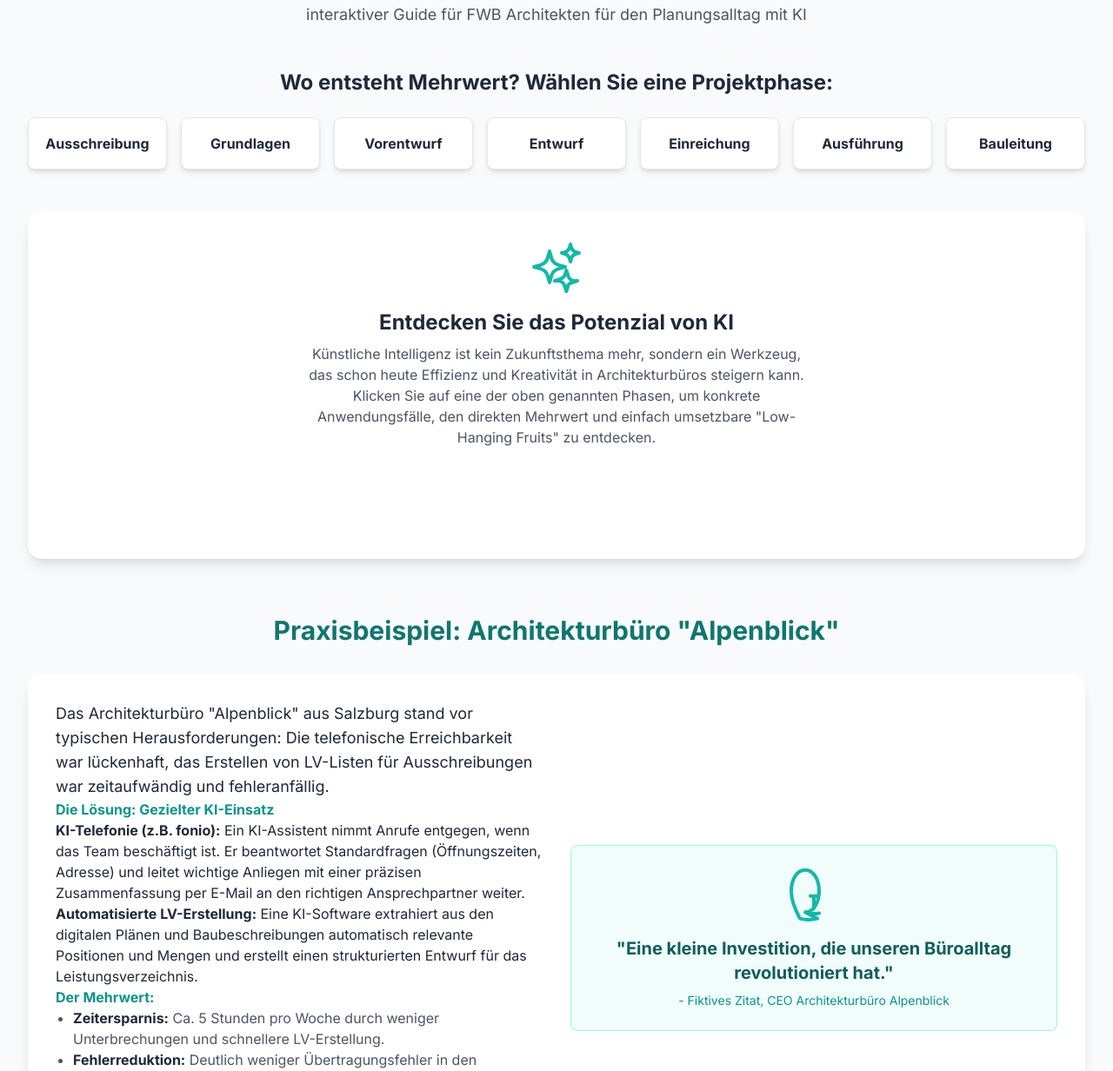
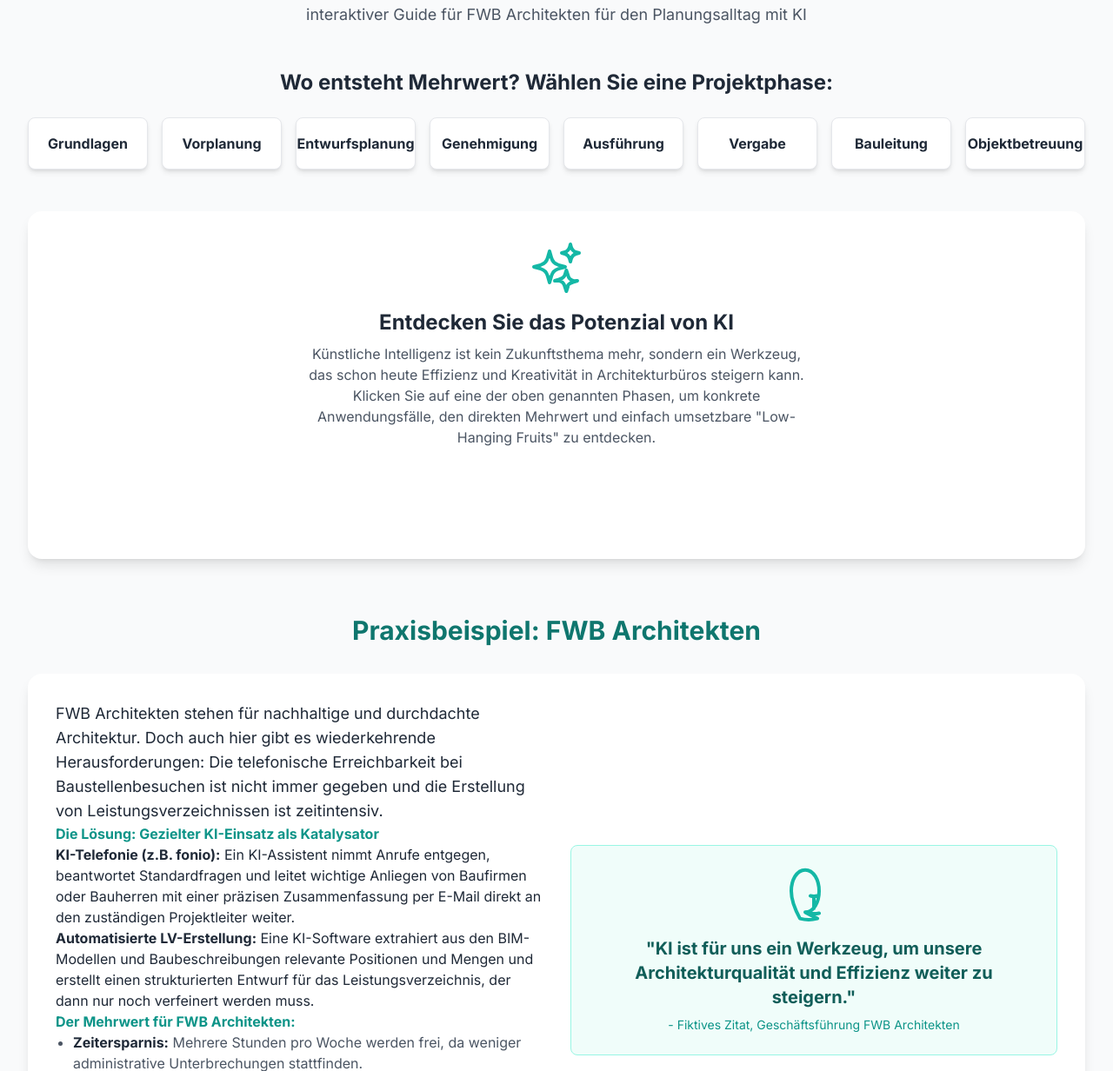
Before and after one commit to kovacc13/Architekten-KI-Tools-2-FWB, a plain HTML site: page index.html in a window 1280 px wide. Shown: the part 93-1325 px from the top of the page at 87% size. Drawn offline with nearby package versions, Linux system fonts and the light colour scheme.

Commit message:
Update index.html

```diff
--- a/index.html
+++ b/index.html
@@ -83,7 +83,7 @@
         <!-- Phasen-Navigation -->
         <div class="mb-12">
             <h2 class="text-2xl font-bold text-center mb-6">Wo entsteht Mehrwert? Wählen Sie eine Projektphase:</h2>
-            <div id="phase-selector" class="grid grid-cols-2 sm:grid-cols-4 lg:grid-cols-7 gap-4">
+            <div id="phase-selector" class="grid grid-cols-2 sm:grid-cols-4 lg:grid-cols-8 gap-4">
                 <!-- Phase cards will be dynamically generated here -->
             </div>
         </div>
@@ -95,29 +95,29 @@
 
         <!-- Praxisbeispiel Section -->
         <section class="mt-16">
-            <h2 class="text-3xl font-bold text-center mb-8 text-teal-700">Praxisbeispiel: Architekturbüro "Alpenblick"</h2>
+            <h2 class="text-3xl font-bold text-center mb-8 text-teal-700">Praxisbeispiel: FWB Architekten</h2>
             <div class="bg-white p-8 rounded-2xl shadow-lg grid md:grid-cols-2 gap-8 items-center">
                 <div class="prose max-w-none">
-                    <p class="text-lg">Das Architekturbüro "Alpenblick" aus Salzburg stand vor typischen Herausforderungen: Die telefonische Erreichbarkeit war lückenhaft, das Erstellen von LV-Listen für Ausschreibungen war zeitaufwändig und fehleranfällig.</p>
-                    <h4 class="font-semibold text-teal-600">Die Lösung: Gezielter KI-Einsatz</h4>
+                    <p class="text-lg">FWB Architekten stehen für nachhaltige und durchdachte Architektur. Doch auch hier gibt es wiederkehrende Herausforderungen: Die telefonische Erreichbarkeit bei Baustellenbesuchen ist nicht immer gegeben und die Erstellung von Leistungsverzeichnissen ist zeitintensiv.</p>
+                    <h4 class="font-semibold text-teal-600">Die Lösung: Gezielter KI-Einsatz als Katalysator</h4>
                     <ul>
-                        <li><strong>KI-Telefonie (z.B. fonio):</strong> Ein KI-Assistent nimmt Anrufe entgegen, wenn das Team beschäftigt ist. Er beantwortet Standardfragen (Öffnungszeiten, Adresse) und leitet wichtige Anliegen mit einer präzisen Zusammenfassung per E-Mail an den richtigen Ansprechpartner weiter.</li>
-                        <li><strong>Automatisierte LV-Erstellung:</strong> Eine KI-Software extrahiert aus den digitalen Plänen und Baubeschreibungen automatisch relevante Positionen und Mengen und erstellt einen strukturierten Entwurf für das Leistungsverzeichnis.</li>
+                        <li><strong>KI-Telefonie (z.B. fonio):</strong> Ein KI-Assistent nimmt Anrufe entgegen, beantwortet Standardfragen und leitet wichtige Anliegen von Baufirmen oder Bauherren mit einer präzisen Zusammenfassung per E-Mail direkt an den zuständigen Projektleiter weiter.</li>
+                        <li><strong>Automatisierte LV-Erstellung:</strong> Eine KI-Software extrahiert aus den BIM-Modellen und Baubeschreibungen relevante Positionen und Mengen und erstellt einen strukturierten Entwurf für das Leistungsverzeichnis, der dann nur noch verfeinert werden muss.</li>
                     </ul>
-                     <h4 class="font-semibold text-teal-600">Der Mehrwert:</h4>
+                     <h4 class="font-semibold text-teal-600">Der Mehrwert für FWB Architekten:</h4>
                     <ul class="list-disc pl-5 text-gray-600">
-                        <li><strong class="text-gray-800">Zeitersparnis:</strong> Ca. 5 Stunden pro Woche durch weniger Unterbrechungen und schnellere LV-Erstellung.</li>
-                        <li><strong class="text-gray-800">Fehlerreduktion:</strong> Deutlich weniger Übertragungsfehler in den Ausschreibungsunterlagen.</li>
-                        <li><strong class="text-gray-800">Bessere Erreichbarkeit:</strong> Kein Anruf geht mehr verloren, was die Kundenzufriedenheit spürbar erhöht hat.</li>
-                        <li><strong class="text-gray-800">Fokus auf Kernkompetenz:</strong> Das Team kann sich wieder mehr auf die kreative Entwurfsarbeit konzentrieren.</li>
+                        <li><strong class="text-gray-800">Zeitersparnis:</strong> Mehrere Stunden pro Woche werden frei, da weniger administrative Unterbrechungen stattfinden.</li>
+                        <li><strong class="text-gray-800">Fehlerreduktion:</strong> Weniger Übertragungsfehler in den Ausschreibungen erhöhen die Kostensicherheit.</li>
+                        <li><strong class="text-gray-800">Bessere Erreichbarkeit:</strong> Jeder Anruf wird professionell bearbeitet, was die Zufriedenheit der Projektpartner steigert.</li>
+                        <li><strong class="text-gray-800">Fokus auf Kernkompetenz:</strong> Das Team kann sich auf die Architektur und die intensive Betreuung der Projekte konzentrieren.</li>
                     </ul>
                 </div>
                 <div class="bg-teal-50 p-6 rounded-lg border border-teal-200 text-center">
                     <svg class="mx-auto h-16 w-16 text-teal-500" xmlns="http://www.w3.org/2000/svg" fill="none" viewBox="0 0 24 24" stroke-width="1.5" stroke="currentColor">
                         <path stroke-linecap="round" stroke-linejoin="round" d="M12 18v-5.25m0 0a6.01 6.01 0 001.5-.189m-1.5.189a6.01 6.01 0 01-1.5-.189m3.75 7.478a12.06 12.06 0 01-4.5 0m3.75 2.311a15.045 15.045 0 01-7.5 0C4.508 19.64 2.25 15.184 2.25 10.5 2.25 5.816 4.508 1.36 8.25 1.36c3.742 0 6 4.456 6 9.14 0 4.684-2.258 9.14-6 9.14z" />
                     </svg>
-                    <p class="mt-4 text-xl font-semibold text-teal-800">"Eine kleine Investition, die unseren Büroalltag revolutioniert hat."</p>
-                    <p class="text-sm text-teal-600 mt-2">- Fiktives Zitat, CEO Architekturbüro Alpenblick</p>
+                    <p class="mt-4 text-xl font-semibold text-teal-800">"KI ist für uns ein Werkzeug, um unsere Architekturqualität und Effizienz weiter zu steigern."</p>
+                    <p class="text-sm text-teal-600 mt-2">- Fiktives Zitat, Geschäftsführung FWB Architekten</p>
                 </div>
             </div>
         </section>
@@ -151,13 +151,14 @@
 
     <script>
         const phases = [
-            { id: 'ausschreibung', title: 'Ausschreibung' },
             { id: 'grundlagen', title: 'Grundlagen' },
-            { id: 'vorentwurf', title: 'Vorentwurf' },
-            { id: 'entwurf', title: 'Entwurf' },
-            { id: 'einreichung', title: 'Einreichung' },
+            { id: 'vorentwurf', title: 'Vorplanung' },
+            { id: 'entwurf', title: 'Entwurfsplanung' },
+            { id: 'einreichung', title: 'Genehmigung' },
             { id: 'ausfuehrung', title: 'Ausführung' },
+            { id: 'ausschreibung', title: 'Vergabe' },
             { id: 'bauleitung', title: 'Bauleitung' },
+            { id: 'objektbetreuung', title: 'Objektbetreuung' },
         ];
 
         const content = {
@@ -169,127 +170,85 @@
                 </div>
             `,
             grundlagen: `
-                <h3 class="text-2xl font-bold text-teal-700 mb-4">Grundlagenermittlung</h3>
-                <p class="mb-6">In dieser frühen Phase hilft KI, schnell eine solide Basis für Entscheidungen zu schaffen.</p>
-                <div class="grid md:grid-cols-2 gap-6">
+                <h3 class="text-2xl font-bold text-teal-700 mb-4">Leistungsphase 1: Grundlagenermittlung</h3>
+                <p class="mb-6">In dieser Phase geht es um die Klärung der Aufgabenstellung und die Definition der Projekt-Rahmenbedingungen.</p>
+                <div class="grid md:grid-cols-1 gap-6">
                     <div>
-                        <h4 class="font-semibold mb-2">Welcher Mehrwert?</h4>
+                        <h4 class="font-semibold mb-2">Anwendungsfälle</h4>
                         <ul class="list-disc pl-5 text-gray-600 space-y-1">
-                            <li>Beschleunigte Standort- und Bedarfsanalysen</li>
-                            <li>Bessere Datengrundlage für erste Konzepte</li>
-                            <li>Schnelle Identifikation von rechtlichen Rahmenbedingungen (z.B. Bebauungspläne)</li>
-                        </ul>
-                    </div>
-                    <div>
-                        <h4 class="font-semibold mb-2">Low-Hanging Fruits (schnell umsetzbar)</h4>
-                        <ul class="list-disc pl-5 text-gray-600 space-y-1">
-                            <li><strong>KI-Recherchetools:</strong> Analyse von Bebauungsplänen und rechtlichen Texten auf relevante Keywords.</li>
-                            <li><strong>Automatisierte Berichte:</strong> Zusammenfassen von Analyseergebnissen in strukturierte Dokumente.</li>
+                            <li><strong>Datenerfassung und -analyse:</strong> KI-Tools analysieren Satelliten-, Geo- und Wetterdaten zur schnellen Geländeanalyse.</li>
+                            <li><strong>Recherche:</strong> Generative KIs wie ChatGPT und Gemini beschleunigen die Recherche von Bauvorschriften und historischen Daten.</li>
+                            <li><strong>Machbarkeitsstudien:</strong> KI-gestützte Tools erstellen Szenarien, um die Machbarkeit von Bauprojekten zu prüfen.</li>
                         </ul>
                     </div>
                 </div>
             `,
             vorentwurf: `
-                <h3 class="text-2xl font-bold text-teal-700 mb-4">Vorentwurf</h3>
-                <p class="mb-6">KI als kreativer Sparringspartner zur schnellen Generierung und Visualisierung von Ideen.</p>
-                <div class="grid md:grid-cols-2 gap-6">
+                <h3 class="text-2xl font-bold text-teal-700 mb-4">Leistungsphase 2: Vorplanung</h3>
+                <p class="mb-6">Die erste gestalterische Phase, in der Lösungsansätze entwickelt werden.</p>
+                <div class="grid md:grid-cols-1 gap-6">
                     <div>
-                        <h4 class="font-semibold mb-2">Welcher Mehrwert?</h4>
+                        <h4 class="font-semibold mb-2">Anwendungsfälle</h4>
                         <ul class="list-disc pl-5 text-gray-600 space-y-1">
-                            <li>Generierung von hunderten Designvarianten in Minuten (Generatives Design)</li>
-                            <li>Schnelle Visualisierung von Konzepten für Bauherren</li>
-                            <li>Optimierung von Layouts nach Parametern wie Lichteinfall oder Wegführung</li>
-                        </ul>
-                    </div>
-                    <div>
-                        <h4 class="font-semibold mb-2">Low-Hanging Fruits (schnell umsetzbar)</h4>
-                        <ul class="list-disc pl-5 text-gray-600 space-y-1">
-                            <li><strong>KI-Bildgeneratoren:</strong> Erstellen von Moodboards und ersten Visualisierungen aus Textbeschreibungen (z.B. Midjourney, DALL-E).</li>
-                            <li><strong>Stil-Transfer:</strong> Anwenden von architektonischen Stilen auf simple 3D-Massenmodelle.</li>
+                            <li><strong>Generatives Design:</strong> KIs wie Midjourney und DALL-E erzeugen schnell eine Vielzahl von Entwurfsideen und visuellen Konzepten.</li>
+                            <li><strong>Grundrissgenerierung:</strong> Spezialisierte KI-Tools erstellen optimierte Grundrisse basierend auf wenigen Vorgaben.</li>
+                            <li><strong>Analyse:</strong> KI analysiert Entwürfe hinsichtlich Belichtung, Windströmung und baulicher Normen.</li>
                         </ul>
                     </div>
                 </div>
             `,
             entwurf: `
-                <h3 class="text-2xl font-bold text-teal-700 mb-4">Entwurf</h3>
-                <p class="mb-6">Detaillierung und Optimierung des Konzepts mit datengestützter Präzision.</p>
-                <div class="grid md:grid-cols-2 gap-6">
+                <h3 class="text-2xl font-bold text-teal-700 mb-4">Leistungsphase 3: Entwurfsplanung</h3>
+                <p class="mb-6">Hier wird der finale Entwurf ausgearbeitet.</p>
+                <div class="grid md:grid-cols-1 gap-6">
                     <div>
-                        <h4 class="font-semibold mb-2">Welcher Mehrwert?</h4>
+                        <h4 class="font-semibold mb-2">Anwendungsfälle</h4>
                         <ul class="list-disc pl-5 text-gray-600 space-y-1">
-                             <li>Simulation von Energieeffizienz und Materialperformance</li>
-                             <li>Automatische Überprüfung auf Kollisionen im BIM-Modell</li>
-                             <li>Optimierung der Tragwerksplanung</li>
-                        </ul>
-                    </div>
-                    <div>
-                        <h4 class="font-semibold mb-2">Low-Hanging Fruits (schnell umsetzbar)</h4>
-                        <ul class="list-disc pl-5 text-gray-600 space-y-1">
-                            <li><strong>Grammatik- & Stil-KI:</strong> Verbesserung von Baubeschreibungen und Erläuterungsberichten (z.B. Grammarly, DeepL Write).</li>
-                            <li><strong>BIM-Plugins:</strong> Nutzung von KI-basierten Add-ons für gängige Software zur automatischen Analyse.</li>
+                            <li><strong>3D-Visualisierung:</strong> KI-gestützte Rendering-Tools wie V-Ray oder Lumion erstellen schnell fotorealistische Visualisierungen.</li>
+                            <li><strong>Material- und Texturvorschläge:</strong> KI schlägt basierend auf dem Entwurf passende Materialien vor.</li>
+                            <li><strong>Kollisionsprüfung:</strong> KI-Algorithmen im BIM-Prozess (Building Information Modeling) erkennen automatisch Kollisionen zwischen verschiedenen Gewerken.</li>
                         </ul>
                     </div>
                 </div>
             `,
             einreichung: `
-                <h3 class="text-2xl font-bold text-teal-700 mb-4">Einreichplanung</h3>
-                <p class="mb-6">Effizienz und Sorgfalt bei der Erstellung der notwendigen Unterlagen für Behörden.</p>
-                <div class="grid md:grid-cols-2 gap-6">
+                <h3 class="text-2xl font-bold text-teal-700 mb-4">Leistungsphase 4: Genehmigungsplanung</h3>
+                <p class="mb-6">Dient der Erstellung der Bauantragsunterlagen.</p>
+                <div class="grid md:grid-cols-1 gap-6">
                     <div>
-                        <h4 class="font-semibold mb-2">Welcher Mehrwert?</h4>
+                        <h4 class="font-semibold mb-2">Anwendungsfälle</h4>
                         <ul class="list-disc pl-5 text-gray-600 space-y-1">
-                            <li>Automatisierte Prüfung der Pläne auf Vollständigkeit gemäß Bauordnung</li>
-                            <li>Schnelle Erstellung von Flächenberechnungen und Kennzahlen</li>
-                            <li>Intelligentes Management von Planköpfen und Legenden</li>
-                        </ul>
-                    </div>
-                    <div>
-                        <h4 class="font-semibold mb-2">Low-Hanging Fruits (schnell umsetzbar)</h4>
-                        <ul class="list-disc pl-5 text-gray-600 space-y-1">
-                            <li><strong>KI-gestützte Checklisten:</strong> Sicherstellen, dass alle für die Einreichung relevanten Dokumente und Zeichnungen vorhanden sind.</li>
-                            <li><strong>Automatisches Ausfüllen:</strong> KI-Tools, die Formularfelder in Anträgen erkennen und mit Projektdaten befüllen.</li>
+                            <li><strong>Dokumentenprüfung:</strong> KI-Tools prüfen Bauantragsdokumente auf Vollständigkeit und formelle Fehler.</li>
+                            <li><strong>Einhaltung von Vorschriften:</strong> Spezielle KI-Software gleicht Entwürfe automatisiert mit regionalen Bauordnungen ab.</li>
+                            <li><strong>Automatische Erstellung:</strong> KI-Systeme können standardisierte Dokumente wie Baubeschreibungen generieren.</li>
                         </ul>
                     </div>
                 </div>
             `,
             ausfuehrung: `
-                <h3 class="text-2xl font-bold text-teal-700 mb-4">Ausführungsplanung</h3>
-                <p class="mb-6">Hier sorgt KI für fehlerfreie, präzise und konsistente Detail- und Polierpläne.</p>
-                <div class="grid md:grid-cols-2 gap-6">
+                <h3 class="text-2xl font-bold text-teal-700 mb-4">Leistungsphase 5: Ausführungsplanung</h3>
+                <p class="mb-6">Hier werden die Werk- und Detailpläne für die Bauausführung erstellt.</p>
+                <div class="grid md:grid-cols-1 gap-6">
                     <div>
-                        <h4 class="font-semibold mb-2">Welcher Mehrwert?</h4>
+                        <h4 class="font-semibold mb-2">Anwendungsfälle</h4>
                         <ul class="list-disc pl-5 text-gray-600 space-y-1">
-                             <li>Automatisierte Erstellung von Detailzeichnungen aus dem 3D-Modell</li>
-                             <li>Konsistente Beschriftung und Bemaßung über alle Pläne hinweg</li>
-                             <li>Generierung von Tür-, Fenster- und Materiallisten</li>
-                        </ul>
-                    </div>
-                    <div>
-                        <h4 class="font-semibold mb-2">Low-Hanging Fruits (schnell umsetzbar)</h4>
-                        <ul class="list-disc pl-5 text-gray-600 space-y-1">
-                            <li><strong>Skripte & Automatisierung:</strong> Nutzung von KI-erweiterten Skripten (z.B. in Python für CAD/BIM) zur Automatisierung von Routineaufgaben.</li>
-                            <li><strong>Intelligente Listen:</strong> KI-Tools, die Änderungen im Plan erkennen und Listen (z.B. Türliste) automatisch aktualisieren.</li>
+                            <li><strong>Detailplanung:</strong> KI-gestützte CAD-Systeme automatisieren repetitive Aufgaben wie die Erstellung von Bewehrungsplänen.</li>
+                            <li><strong>Optimierung:</strong> KI optimiert Materialmengen, um Abfall zu minimieren.</li>
+                            <li><strong>Bauablaufsimulation:</strong> KI-Modelle simulieren Bauabläufe, um Engpässe frühzeitig zu erkennen.</li>
                         </ul>
                     </div>
                 </div>
             `,
             ausschreibung: `
-                <h3 class="text-2xl font-bold text-teal-700 mb-4">Ausschreibung & Vergabe</h3>
-                <p class="mb-6">Deutliche Beschleunigung und Qualitätssteigerung bei der Erstellung von Leistungsverzeichnissen (LVs).</p>
-                <div class="grid md:grid-cols-2 gap-6">
+                <h3 class="text-2xl font-bold text-teal-700 mb-4">Leistungsphasen 6 & 7: Vergabe</h3>
+                <p class="mb-6">Umfassen die Ausschreibung, Angebotseinholung und Vertragsvergabe.</p>
+                <div class="grid md:grid-cols-1 gap-6">
                     <div>
-                        <h4 class="font-semibold mb-2">Welcher Mehrwert?</h4>
+                        <h4 class="font-semibold mb-2">Anwendungsfälle</h4>
                         <ul class="list-disc pl-5 text-gray-600 space-y-1">
-                            <li>Automatisierte Mengenermittlung aus BIM-Modellen</li>
-                            <li>KI-Vorschläge für LV-Positionen basierend auf der Baubeschreibung</li>
-                            <li>Analyse und Vergleich von Angeboten</li>
-                        </ul>
-                    </div>
-                    <div>
-                        <h4 class="font-semibold mb-2">Low-Hanging Fruits (schnell umsetzbar)</h4>
-                        <ul class="list-disc pl-5 text-gray-600 space-y-1">
-                             <li><strong>Text-zu-LV:</strong> KI-Dienste, die aus einer einfachen Beschreibung (z.B. "20m² Parkettboden Eiche") die passenden LV-Texte generieren.</li>
-                             <li><strong>Dokumenten-Analyse:</strong> Extrahieren von Anforderungen und Mengen aus PDF-Plänen oder alten LVs.</li>
+                            <li><strong>Leistungsverzeichnisse (LV):</strong> KI-Tools erstellen oder prüfen LVs automatisch aus den Ausführungsplänen.</li>
+                            <li><strong>Angebotsvergleich:</strong> KI-Systeme analysieren Angebote und erstellen Preisspiegel.</li>
+                            <li><strong>Vertragsentwürfe:</strong> Generative KI hilft bei der Formulierung von Vertragstexten und zeigt rechtliche Risiken auf.</li>
                         </ul>
                     </div>
                 </div>
@@ -300,22 +259,29 @@
                 </div>
             `,
              bauleitung: `
-                <h3 class="text-2xl font-bold text-teal-700 mb-4">Bauleitung & Dokumentation</h3>
-                <p class="mb-6">KI als unermüdlicher Assistent auf der Baustelle und im Büro.</p>
-                <div class="grid md:grid-cols-2 gap-6">
+                <h3 class="text-2xl font-bold text-teal-700 mb-4">Leistungsphase 8: Objektüberwachung</h3>
+                <p class="mb-6">Unterstützung in der Bauleitung.</p>
+                <div class="grid md:grid-cols-1 gap-6">
                     <div>
-                        <h4 class="font-semibold mb-2">Welcher Mehrwert?</h4>
+                        <h4 class="font-semibold mb-2">Anwendungsfälle</h4>
                         <ul class="list-disc pl-5 text-gray-600 space-y-1">
-                             <li>Automatische Protokollierung von Baubesprechungen (Sprache-zu-Text)</li>
-                             <li>KI-gestützte Bautagebücher (Fotos analysieren, Wetterdaten integrieren)</li>
-                             <li>Vorausschauende Mängelerkennung durch Bildanalyse von Baustellenfotos</li>
+                            <li><strong>Baufortschrittsüberwachung:</strong> Drohnen mit KI-gestützter Bildanalyse dokumentieren den Fortschritt und erkennen Mängel.</li>
+                            <li><strong>Mängelmanagement:</strong> KI-Plattformen verarbeiten Mängelberichte automatisch.</li>
+                            <li><strong>Sicherheitsanalyse:</strong> Kameras mit KI erkennen potenzielle Gefahren in Echtzeit.</li>
                         </ul>
                     </div>
+                </div>
+            `,
+            objektbetreuung: `
+                <h3 class="text-2xl font-bold text-teal-700 mb-4">Leistungsphase 9: Objektbetreuung</h3>
+                <p class="mb-6">Beinhaltet Gewährleistungsüberwachung und Facility Management.</p>
+                <div class="grid md:grid-cols-1 gap-6">
                     <div>
-                        <h4 class="font-semibold mb-2">Low-Hanging Fruits (schnell umsetzbar)</h4>
+                        <h4 class="font-semibold mb-2">Anwendungsfälle</h4>
                         <ul class="list-disc pl-5 text-gray-600 space-y-1">
-                            <li><strong>KI-Telefonie:</strong> Jeder Anruf von der Baustelle wird erfasst, transkribiert und zusammengefasst. Kein Detail geht verloren. <span class="tag">z.B. fonio</span></li>
-                            <li><strong>Transkriptions-Apps:</strong> Diktieren von Notizen und Mängellisten direkt ins Smartphone, die KI wandelt es in Text um.</li>
+                            <li><strong>Vorausschauende Wartung:</strong> KI-Systeme analysieren Sensordaten im Gebäude, um den Wartungsbedarf vorherzusagen.</li>
+                            <li><strong>Mängelmanagement:</strong> KI automatisiert die Überwachung von Gewährleistungsfristen.</li>
+                            <li><strong>Energieoptimierung:</strong> KI-basierte Gebäudemanagementsysteme optimieren den Energieverbrauch in Echtzeit.</li>
                         </ul>
                     </div>
                 </div>
```
